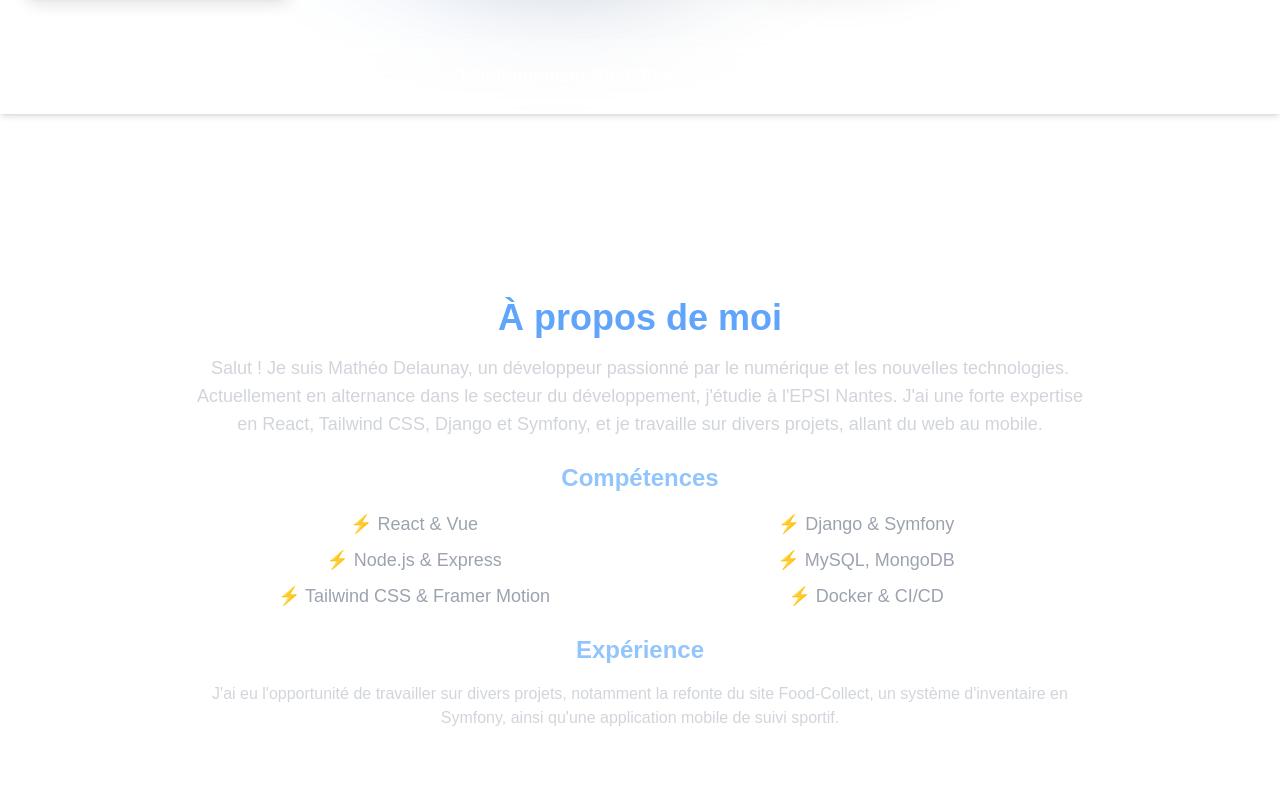
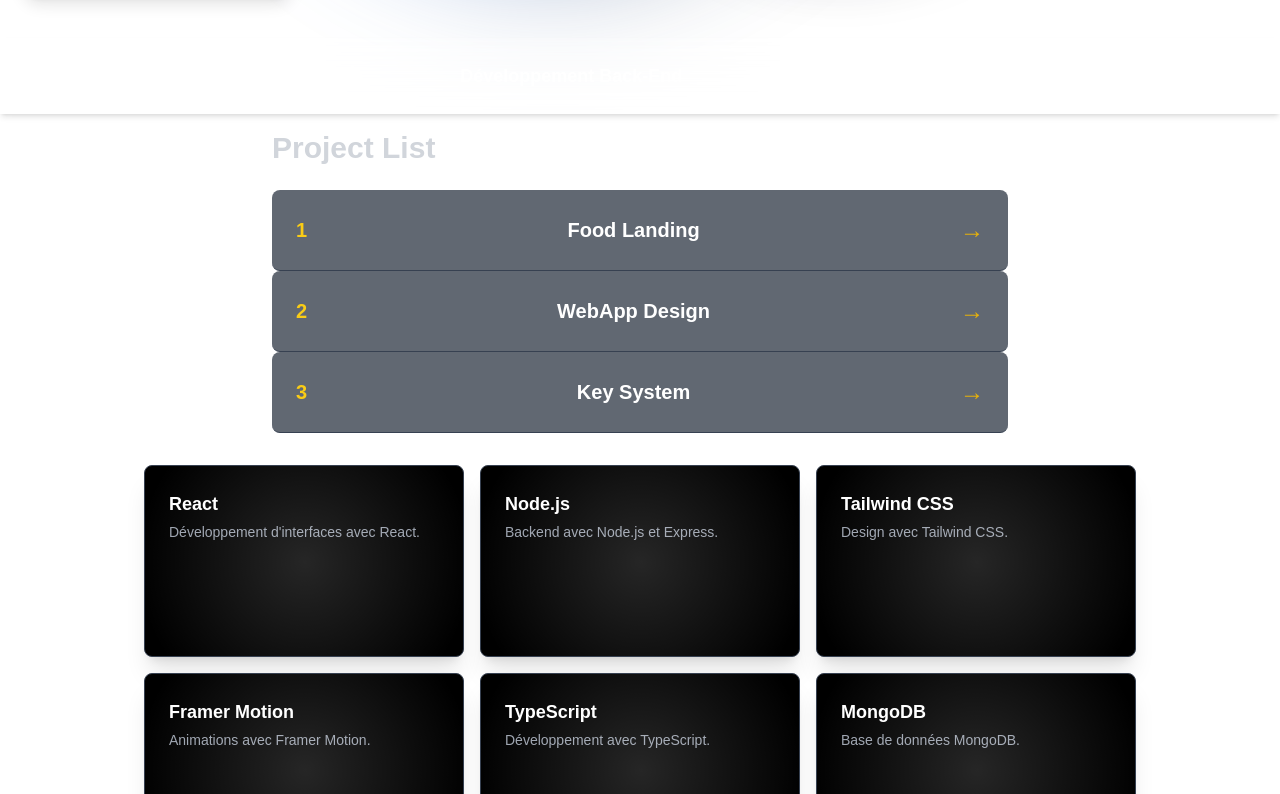
Before and after one commit to D-Seonay/portfolio-matheo-delaunay-2025, a Next.js app: page / in a window 1280 px wide. Shown: the part 706-1500 px from the top of the page. Built offline with nearby package versions, Linux system fonts and the light colour scheme.

Commit message:
Add custom cursor, project list, and menu list components with interactive hover effects

```diff
--- a/package.json
+++ b/package.json
@@ -9,7 +9,7 @@
     "lint": "next lint"
   },
   "dependencies": {
-    "framer-motion": "^12.0.9",
+    "framer-motion": "^12.4.9",
     "next": "15.1.6",
     "react": "^19.0.0",
     "react-dom": "^19.0.0",
--- /dev/null
+++ b/src/app/components/CustomCursor.tsx
@@ -0,0 +1,73 @@
+"use client";
+
+import React, { useEffect, useState } from "react";
+import { motion } from "framer-motion";
+
+export default function CustomCursor() {
+  const [mousePosition, setMousePosition] = useState({ x: 0, y: 0 });
+  const [isHovering, setIsHovering] = useState(false);
+
+  useEffect(() => {
+    const updateMousePosition = (e: MouseEvent) => {
+      setMousePosition({ x: e.clientX, y: e.clientY });
+    };
+
+    const handleMouseEnter = () => {
+      const interactiveElements = document.querySelectorAll('a, button, Link, [role="button"]');
+      interactiveElements.forEach(element => {
+        element.addEventListener('mouseenter', () => setIsHovering(true));
+        element.addEventListener('mouseleave', () => setIsHovering(false));
+      });
+    };
+
+    window.addEventListener('mousemove', updateMousePosition);
+    handleMouseEnter();
+
+    return () => {
+      window.removeEventListener('mousemove', updateMousePosition);
+      const interactiveElements = document.querySelectorAll('a, button, Link, [role="button"]');
+      interactiveElements.forEach(element => {
+        element.removeEventListener('mouseenter', () => setIsHovering(true));
+        element.removeEventListener('mouseleave', () => setIsHovering(false));
+      });
+    };
+  }, []);
+
+  return (
+    <>
+      <style jsx global>{`
+        * {
+          cursor: none;
+        }
+      `}</style>
+      <motion.div
+        className="fixed top-0 left-0 w-4 h-4 bg-white rounded-full pointer-events-none mix-blend-difference z-50"
+        animate={{
+          x: mousePosition.x - 8,
+          y: mousePosition.y - 8,
+          scale: isHovering ? 2 : 1,
+        }}
+        transition={{
+          type: "spring",
+          stiffness: 500,
+          damping: 28,
+          mass: 0.5,
+        }}
+      />
+      <motion.div
+        className="fixed top-0 left-0 w-8 h-8 border-2 border-white rounded-full pointer-events-none z-50"
+        animate={{
+          x: mousePosition.x - 16,
+          y: mousePosition.y - 16,
+          scale: isHovering ? 1.5 : 1,
+        }}
+        transition={{
+          type: "spring",
+          stiffness: 250,
+          damping: 20,
+          mass: 0.8,
+        }}
+      />
+    </>
+  );
+}
--- /dev/null
+++ b/src/app/components/MenuList.tsx
@@ -0,0 +1,79 @@
+"use client";
+
+import React, { useState } from "react";
+import { motion } from "framer-motion";
+import Image from "next/image";
+import Link from "next/link";
+
+interface MenuItem {
+    id: number;
+    name: string;
+    image: string;
+    link: string;
+}
+
+const menuItems: MenuItem[] = [
+    { id: 1, name: "APPETIZERS", image: "/1.png", link: "/appetizers" },
+    { id: 2, name: "SALADS", image: "/salad1.png", link: "/salads" },
+    { id: 3, name: "MEAT", image: "/meat1.png", link: "/meat" },
+    { id: 4, name: "SEAFOOD", image: "/seafood1.png", link: "/seafood" },
+    { id: 5, name: "SOUPS", image: "/soup1.png", link: "/soups" },
+    { id: 6, name: "VEGETABLES", image: "/veg1.png", link: "/vegetables" },
+    { id: 7, name: "DRINKS", image: "/drink1.png", link: "/drinks" },
+];
+
+export default function MenuList() {
+    const [hoveredIndex, setHoveredIndex] = useState<number | null>(null);
+
+    return (
+        <div className="w-full max-w-3xl mx-auto p-4">
+            <h2 className="text-3xl font-bold text-gray-800 mb-6">Menu List</h2>
+            {menuItems.map((item, idx) => (
+                <Link href={item.link} key={item.id}>
+                    <div
+                        className="relative w-full overflow-hidden"
+                        onMouseEnter={() => setHoveredIndex(idx)}
+                        onMouseLeave={() => setHoveredIndex(null)}
+                    >
+                        {/* Contenu normal */}
+                        <motion.div
+                            className="flex items-center justify-between p-4 border-b border-gray-700 bg-gray-800 cursor-pointer transition-all duration-100"
+                            animate={{ backgroundColor: hoveredIndex === idx ? "#111" : "#444" }}
+                        >
+                            <span className={`text-lg font-semibold transition-all ${hoveredIndex === idx ? "text-yellow-500" : "text-white"}`}>
+                                {item.name}
+                            </span>
+
+                            {/* Animation de la flèche */}
+                            <motion.span
+                                className="text-xl transition-all"
+                                animate={{ rotate: hoveredIndex === idx ? 180 : 0 }}
+                            >
+                                →
+                            </motion.span>
+                        </motion.div>
+
+                        {/* Affichage de l'image et du numéro de projet au hover */}
+                        {hoveredIndex === idx && (
+                            <motion.div
+                                className="absolute inset-0 flex flex-row justify-around items-center p-4 transition-all duration-300 bg-gray-800 text-center"
+                                initial={{ opacity: 0 }}
+                                animate={{ opacity: 1 }}
+                                exit={{ opacity: 0 }}
+                            >
+                                <span className="text-lg font-semibold text-yellow-500">Project #{item.id}</span>
+                                <Image
+                                    src={item.image}
+                                    alt={`${item.name} preview`}
+                                    width={80}
+                                    height={80}
+                                    className="rounded-lg shadow-lg"
+                                />
+                            </motion.div>
+                        )}
+                    </div>
+                </Link>
+            ))}
+        </div>
+    );
+}
--- a/src/app/components/ProjectList.tsx
+++ b/src/app/components/ProjectList.tsx
@@ -1,55 +1,87 @@
 "use client";
 
-import { useState } from "react";
+import React, { useState } from "react";
 import { motion } from "framer-motion";
+import Image from "next/image";
+import Link from "next/link";
 
-const projects = [
-  { name: "Food-Collect", image: "/file.svg" },
-  { name: "Inventory Manager", image: "/images/inventory.png" },
-  { name: "Fake Shop", image: "/images/fake-shop.png" },
-  { name: "Campus Connect", image: "/images/campus-connect.png" },
-  { name: "Pokédex", image: "/images/pokedex.png" },
+interface Project {
+  id: number;
+  name: string;
+  image: string;
+  link: string;
+}
+
+const projects: Project[] = [
+  { id: 1, name: "Food Landing", image: "/1.png", link: "/projects/food-landing" },
+  { id: 2, name: "WebApp Design", image: "/2.png", link: "/projects/webapp-design" },
+  { id: 3, name: "Key System", image: "/3.png", link: "/projects/key-system" },
 ];
 
-export default function Projects() {
-  const [hoveredProject, setHoveredProject] = useState<{ name: string; image: string } | null>(null);
-  const [cursorPos, setCursorPos] = useState({ x: 0, y: 0 });
-
-  const handleMouseMove = (e: React.MouseEvent<HTMLLIElement, MouseEvent>) => {
-    setCursorPos({ x: e.clientX, y: e.clientY });
-  };
+export default function ProjectList() {
+  const [hoveredIndex, setHoveredIndex] = useState<number | null>(null);
 
   return (
-    <div className="relative w-full min-h-screen bg-gray-900 text-white p-10">
-      <h2 className="text-3xl font-bold mb-6">Mes Projets</h2>
-      <ul className="space-y-4">
-        {projects.map((project, index) => (
-          <li
-            key={index}
-            className="text-xl cursor-pointer hover:text-blue-400"
-            onMouseEnter={() => setHoveredProject(project)}
-            onMouseLeave={() => setHoveredProject(null)}
-            onMouseMove={handleMouseMove}
+    <div className="w-full max-w-3xl mx-auto p-4">
+      <h2 className="text-3xl font-bold text-gray-300 mb-6">Project List</h2>
+      {projects.map((project, idx) => (
+        <Link href={project.link} key={project.id}>
+          <div
+            className="relative w-full overflow-hidden"
+            onMouseEnter={() => setHoveredIndex(idx)}
+            onMouseLeave={() => setHoveredIndex(null)}
           >
-            {project.name}
-          </li>
-        ))}
-      </ul>
-      {hoveredProject && (
-        <motion.img
-          src={hoveredProject.image}
-          alt={hoveredProject.name}
-          className="absolute w-40 h-40 rounded-lg shadow-lg"
-          style={{
-            top: cursorPos.y + 10,
-            left: cursorPos.x + 10,
-            pointerEvents: "none",
-          }}
-          initial={{ opacity: 0, scale: 0.8 }}
-          animate={{ opacity: 1, scale: 1 }}
-          exit={{ opacity: 0, scale: 0.8 }}
-        />
-      )}
+            {/* Contenu normal */}
+            <motion.div
+              className="flex items-center justify-between md:p-6 p-2 border-b border-gray-700 rounded-lg bg-gray-800 cursor-pointer transition-all duration-100"
+              animate={{
+                backgroundColor: hoveredIndex === idx ? "rgba(17, 17, 17, 0.9)" : "rgba(31, 41, 55, 0.7)",
+                scale: hoveredIndex === idx ? 1.02 : 1
+              }}
+              whileHover={{ scale: 1.02 }}
+              transition={{ duration: 0.2 }}
+            >
+              <span className="text-xl font-semibold text-primary">
+                {project.id}
+              </span>
+              <span className={`text-xl font-semibold transition-all ${
+                hoveredIndex === idx ? "text-yellow-500" : "text-white"
+              }`}>
+                {project.name}
+              </span>
+              <motion.span
+                className="text-2xl transition-all text-yellow-500"
+                animate={{
+                  x: hoveredIndex === idx ? 10 : 0,
+                  rotate: hoveredIndex === idx ? 45 : 0
+                }}
+              >
+                →
+              </motion.span>
+            </motion.div>
+
+            {/* Image overlay on hover */}
+            {hoveredIndex === idx && (
+              <motion.div
+                className="absolute inset-0 flex flex-row justify-around items-center p-6 bg-gray-800/95 text-center rounded-lg"
+                initial={{ opacity: 0, y: 20 }}
+                animate={{ opacity: 1, y: 0 }}
+                exit={{ opacity: 0, y: 20 }}
+                transition={{ duration: 0.2 }}
+              >
+                <span className="text-xl font-semibold text-yellow-500">Project #{project.id}</span>
+                <Image
+                  src={project.image}
+                  alt={`${project.name} preview`}
+                  width={100}
+                  height={100}
+                  className="rounded-lg shadow-lg hover:scale-110 transition-transform duration-200"
+                />
+              </motion.div>
+            )}
+          </div>
+        </Link>
+      ))}
     </div>
   );
 }
--- a/src/app/layout.tsx
+++ b/src/app/layout.tsx
@@ -2,6 +2,8 @@ import type { Metadata } from "next";
 import { Geist, Geist_Mono } from "next/font/google";
 import "./globals.css";
 import { LanguageProvider } from "./context/LanguageContext";
+import {ReactNode} from "react";
+import CustomCursor from "./components/CustomCursor";
 
 const geistSans = Geist({
   variable: "--font-geist-sans",
@@ -23,7 +25,7 @@ export const metadata: Metadata = {
 export default function RootLayout({
   children,
 }: Readonly<{
-  children: React.ReactNode;
+  children: ReactNode;
 }>) {
   return (
     <html lang="fr">
@@ -31,6 +33,7 @@ export default function RootLayout({
         className={`${geistSans.variable} ${geistMono.variable} antialiased`}
       >
         <LanguageProvider>
+          <CustomCursor />
           {children}
         </LanguageProvider>
       </body>
--- a/src/app/page.tsx
+++ b/src/app/page.tsx
@@ -6,6 +6,8 @@ import FAQ from "./components/FAQ";
 import Footer from "./components/Footer";
 import ScrollToTopButton from "./components/ScrollToTopButton";
 import SkillsList from "./components/SkillsList";
+import Projects from "@/app/components/ProjectList";
+import MenuList from "@/app/components/MenuList";
 
 
 export default function Home() {
@@ -14,7 +16,8 @@ export default function Home() {
       <Navbar />
       <HomePage />
       <ServicesBanner />
-      <AboutMe />
+      {/*<AboutMe />*/}
+        <Projects />
       <SkillsList />
       <FAQ />
       <Footer />
```
Also changed, not shown: 1 other file (tests, documents, lock files or other folders).
